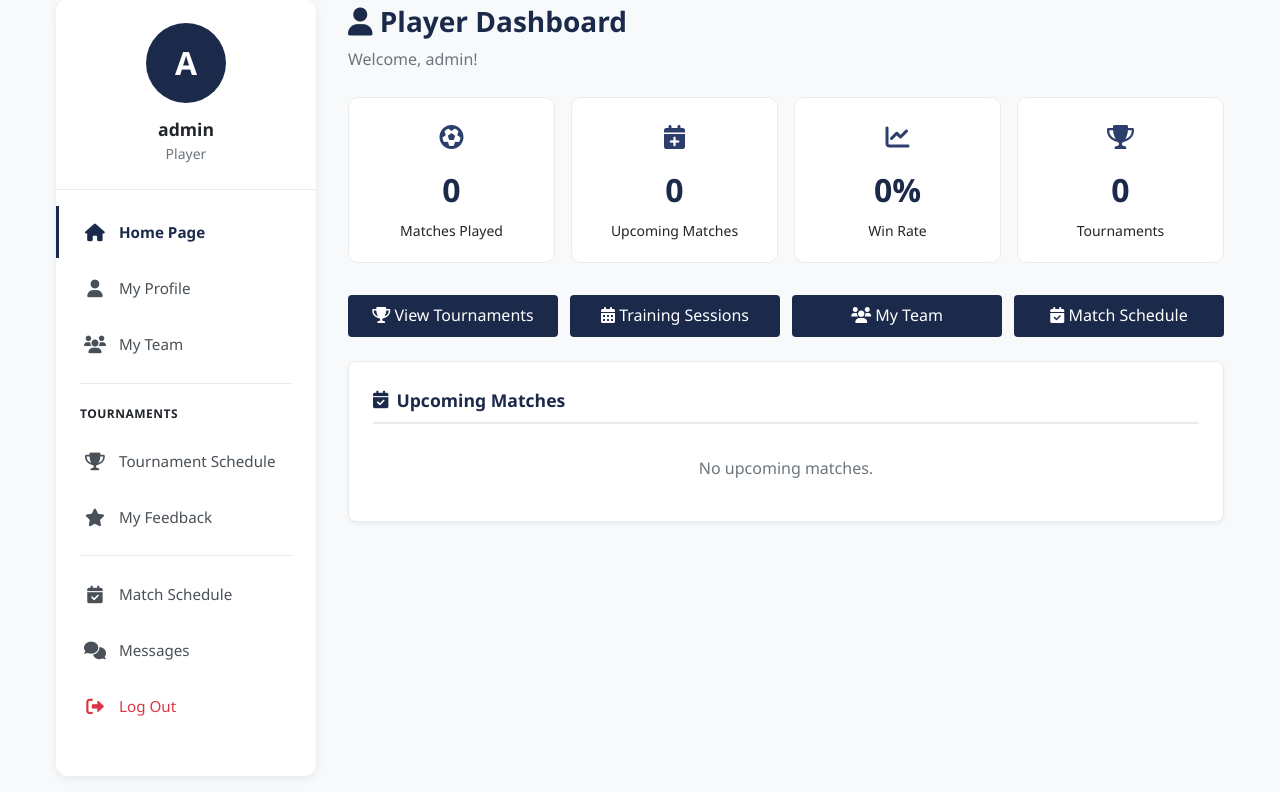
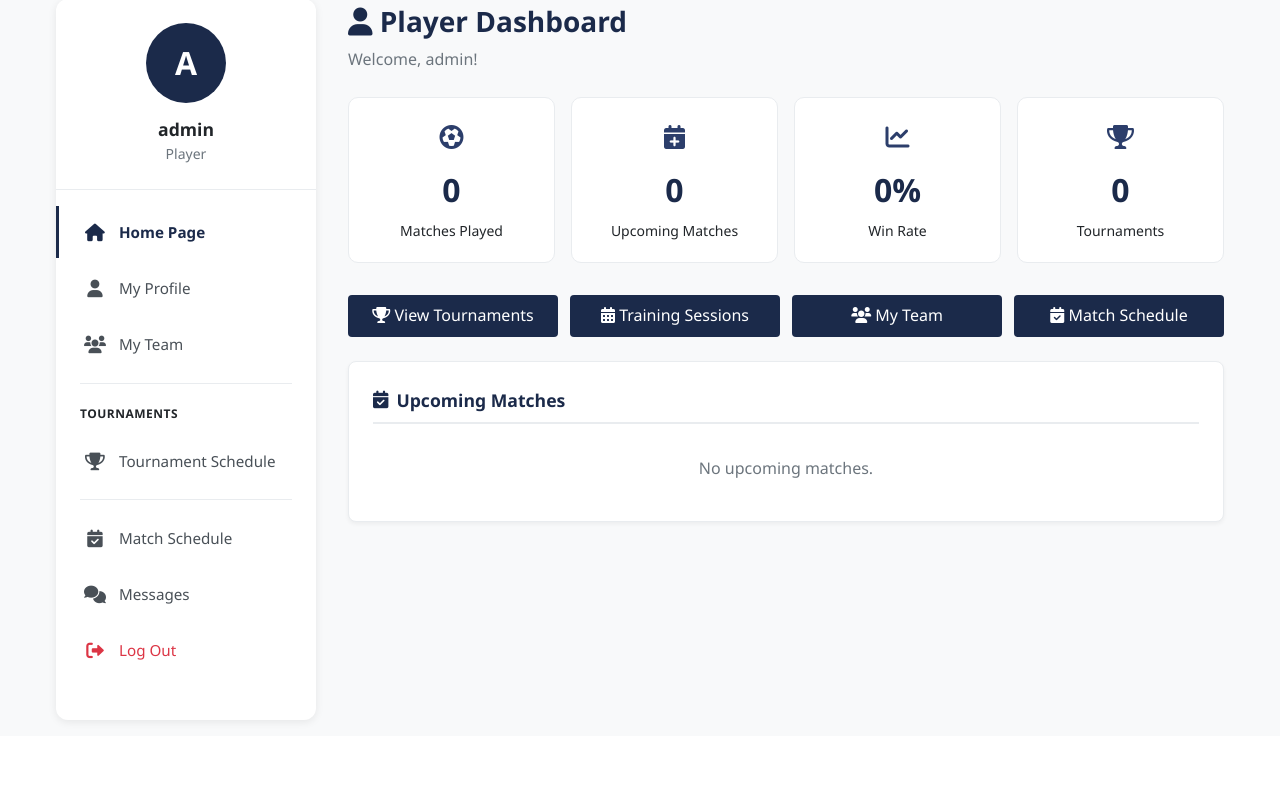
Before and after one commit to MBenieCarla/SportsSystem, a Django app: page /accounts/dashboard/ in a window 1280 px wide. Shown: the part 91-883 px from the top of the page. After the commit the page ends 815 px from the top, so only its background shows below. Run offline with Django 5.2, Linux system fonts and the light colour scheme; a user stored in the database is signed in; data comes from the database, SQL or seed files in the repository.

Commit message:
Remove 'My Feedback' link from player dashboard
Removed the 'My Feedback' link from the player dashboard.

```diff
--- a/accounts/templates/player_dashboard.html
+++ b/accounts/templates/player_dashboard.html
@@ -277,13 +277,6 @@
                 </a>
             </li>
 
-            <li>
-                <a href="{% url 'core:player_feedback' %}" class="nav-item">
-                    <span class="icon"><i class="fas fa-star"></i></span>
-                    My Feedback
-                </a>
-            </li>
-
             <li class="nav-divider"></li>
 
             <!-- ✅ Match Schedule - Only Here -->
```
